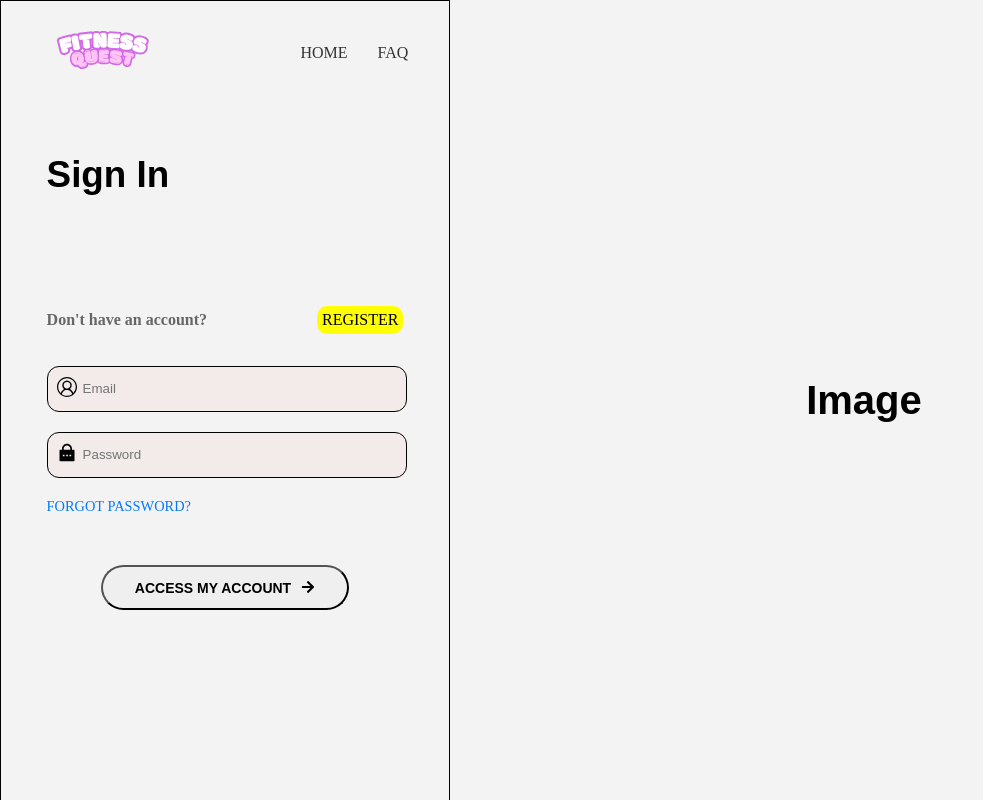
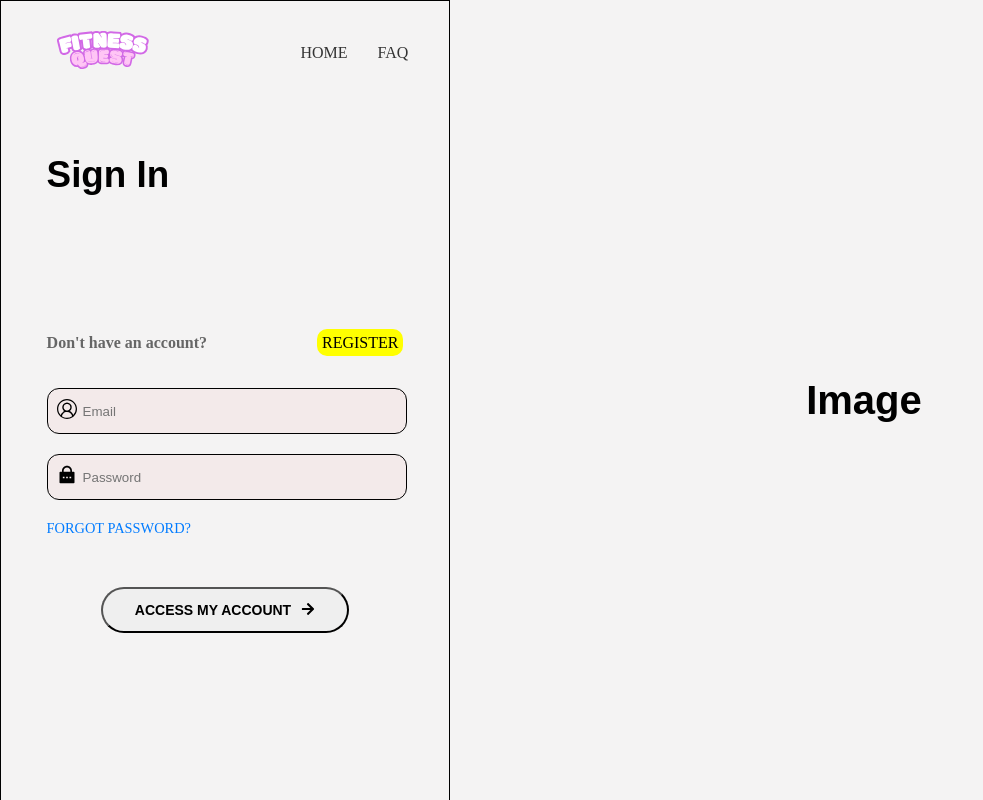
Before and after one commit to saksdev/Fitness-Quest-RPG, a React (Create React App) app: page /login in a window 1280 px wide. Shown: the whole page, without its empty margins (0-983 px from the left). Built offline with nearby package versions, Linux system fonts and the light colour scheme; a web font is replaced by a local one.

Commit message:
Add css on login

```diff
--- a/src/Component/Css/Login.css
+++ b/src/Component/Css/Login.css
@@ -38,7 +38,7 @@
 .login-container form {
 	height: 100%;
 	display: flex;
-	gap: 7vw;
+	gap: 7rem;
 	padding: 0px 20px;
 	justify-content: flex-start;
 	align-content: center;
@@ -203,7 +203,7 @@ mark a {
 
 }
 
-@media screen and (max-width: 768px) {
+@media screen and (max-width: 769px) {
 	.login-form-container {
 		width: 100%;
 	}
--- a/src/Component/Login.js
+++ b/src/Component/Login.js
@@ -10,7 +10,7 @@ import { RiLockPasswordFill } from "react-icons/ri";
 const Login = () => {
   const [email, setEmail] = useState('');
   const [password, setPassword] = useState('');
-  const [isWideScreen, setIsWideScreen] = useState(window.innerWidth >= 768);
+  const [isWideScreen, setIsWideScreen] = useState(window.innerWidth >= 769);
 
   useEffect(() => {
     const handleResize = () => {
```
